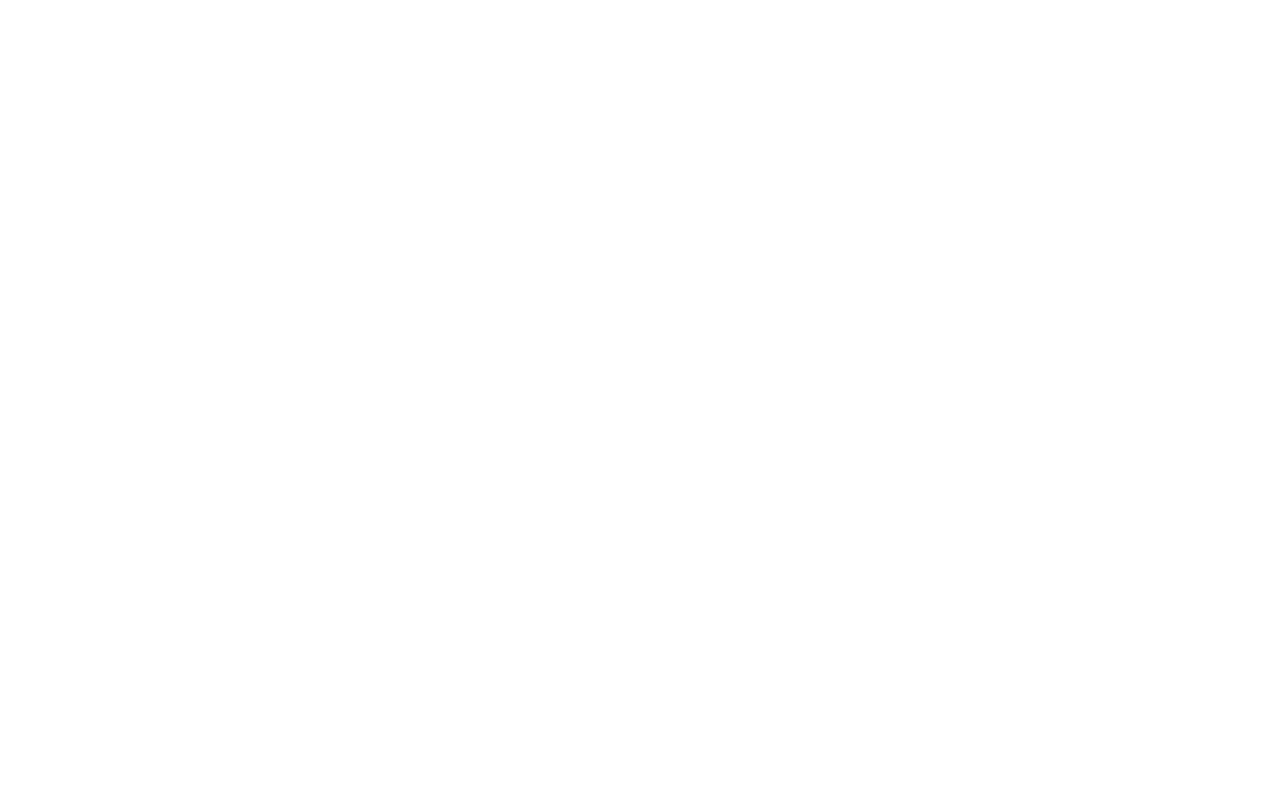
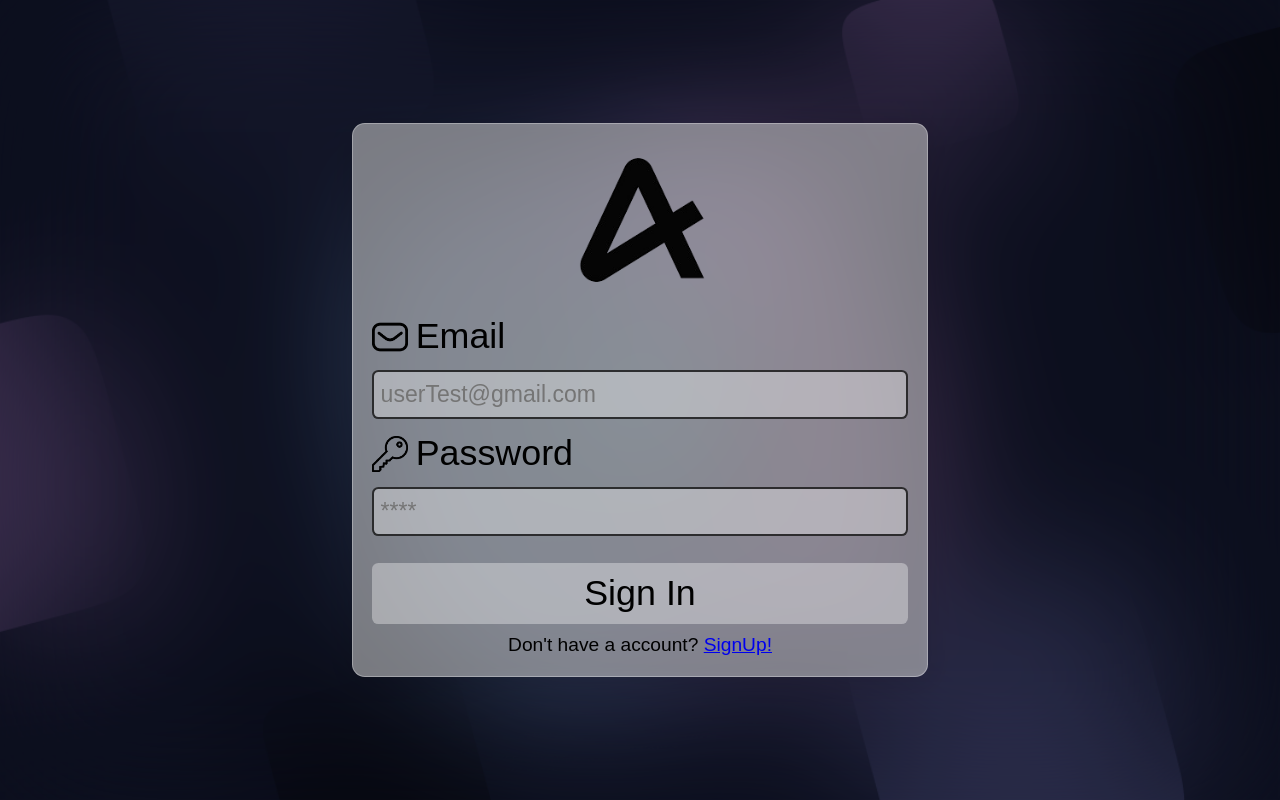
Before and after one commit to Ice-San/manager-front-end, a React (Vite) app: page / in a window 1280 px wide. Before the commit this address had no page. Built offline with nearby package versions, Linux system fonts and the light colour scheme.

Commit message:
MAN-7 | Front-End | Setting up SignIn page as Default page!

```diff
--- a/src/main.tsx
+++ b/src/main.tsx
@@ -12,7 +12,7 @@
   <StrictMode>
     <BrowserRouter>
       <Routes>
-        <Route path='/signin' element={<SignInPage />} />
+        <Route path='/' element={<SignInPage />} />
         <Route path='/signup' element={<SignUpPage />} />
         <Route path='/account' element={<AccountPage />} />
       </Routes>
--- a/src/pages/signin/index.tsx
+++ b/src/pages/signin/index.tsx
@@ -76,7 +76,7 @@
 
                             <div className="submit-btn">
                                 <input type="submit" value="Sign In" />
-                                <p>Don't have a account? <Link to="/signup">SignUp!</Link></p>
+                                <p>Don't have a account? <Link to="/">SignUp!</Link></p>
                             </div>
                         </form>
                     </div>
```
